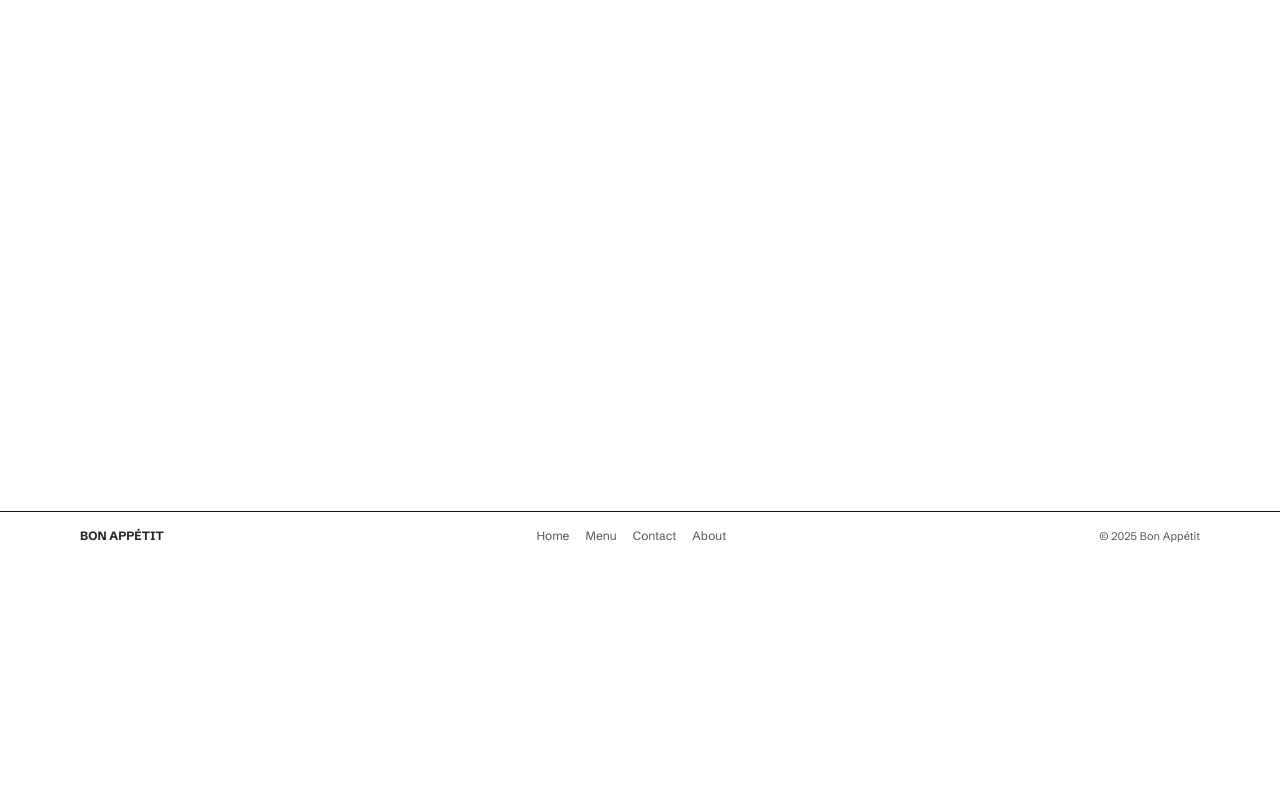
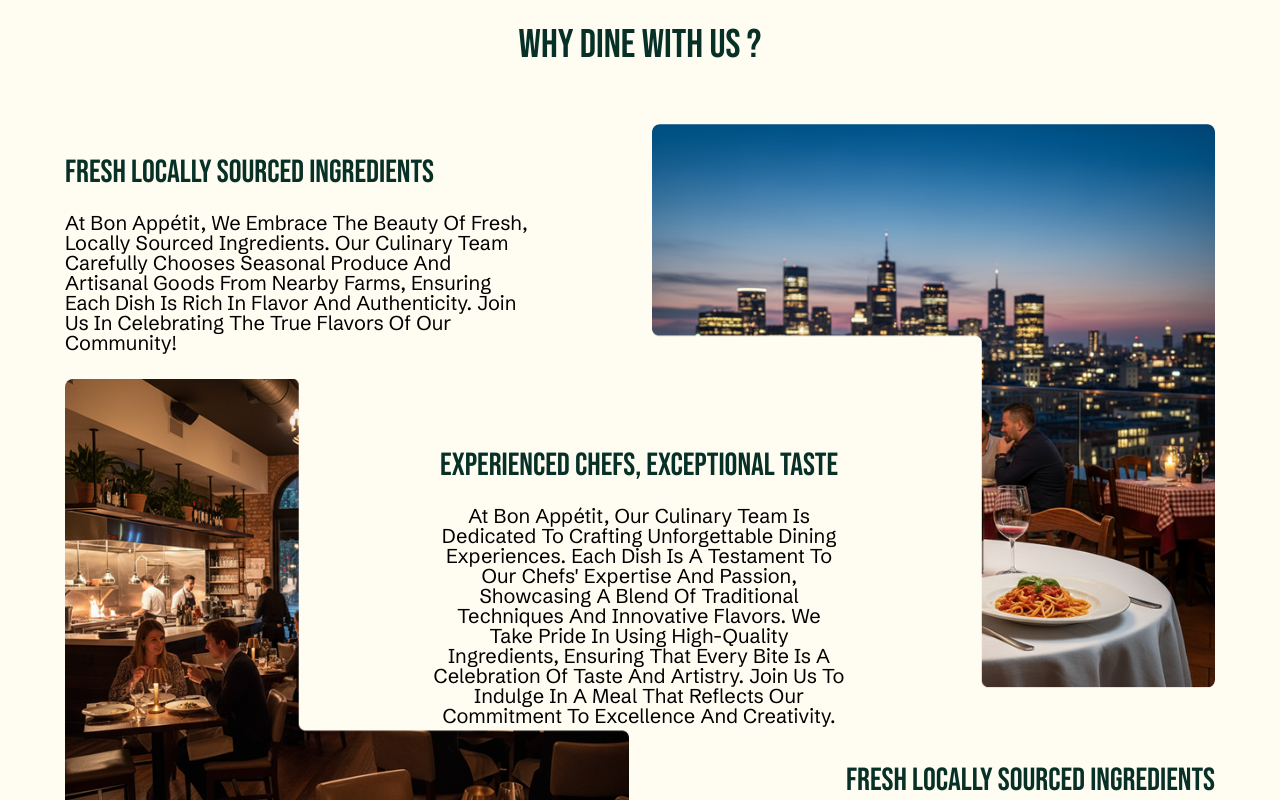
Before and after one commit to OrionLynn19/restaurant-bon-appetit, a Next.js app: page /about in a window 1280 px wide. Shown: the part 240-1040 px from the top of the page. Before the commit the page ends 800 px from the top, so only its background shows below. Built offline with nearby package versions, Linux system fonts and the light colour scheme.

Commit message:
feat:whyDineWithUs on AboutUs Page

```diff
--- a/src/app/about/page.tsx
+++ b/src/app/about/page.tsx
@@ -1,5 +1,12 @@
-export default function About(){
-    return(
-        <div className="p-10 text-center text-3xl text-orange-500">This is About</div>
-    );
+import WhyUs from "@/components/WhyUs";
+
+export default function About() {
+  return (
+    <>
+      <div className="p-10 text-center text-3xl text-orange-500">
+        This is About
+      </div>
+      <WhyUs />
+    </>
+  );
 }
--- /dev/null
+++ b/src/components/WhyUs.tsx
@@ -0,0 +1,117 @@
+"use client";
+
+import React from "react";
+import { whyUsData } from "@/data/whyUs";
+import Image from "next/image";
+
+const WhyUs: React.FC = () => {
+  return (
+    <section className="w-full bg-[#FFFCF1] py-12 lg:py-24 lg:px-16.25">
+      {/* Mobile Layout */}
+      <div className="block lg:hidden">
+        <div className="w-full max-w-[600px] min-w-[375px] min-h-[754px] mx-auto">
+          <div className="w-[calc(100%-20px)] max-w-[580px] min-w-[344px] min-h-[734px] flex flex-col gap-8 mx-auto">
+            <h2 className="w-full font-['Bebas_Neue'] font-normal text-2xl leading-none tracking-normal text-center capitalize m-0 text-[#073027]">
+              Why Dine With Us ?
+            </h2>
+
+            <div className="w-full h-auto aspect-[344/190]">
+              <Image
+                src="/images/whydinewithusmobile.png"
+                alt="Restaurant dining experience"
+                className="w-full h-full rounded-lg object-cover"
+                layout="responsive"
+                width={344}
+                height={190}
+              />
+            </div>
+
+            <div className="w-full flex flex-col gap-8">
+              {whyUsData.map((item) => (
+                <div key={item.id} className="w-full px-2">
+                  <h3 className="font-['Bebas_Neue'] font-normal mb-3 text-[#073027] text-[20px]">
+                    {item.title}
+                  </h3>
+                  <p className="font-['Schibsted_Grotesk'] font-normal text-sm leading-relaxed text-black m-0">
+                    {item.description}
+                  </p>
+                </div>
+              ))}
+            </div>
+          </div>
+        </div>
+      </div>
+
+      {/* Desktop Layout */}
+      <div className="hidden lg:block">
+        <div className="w-full max-w-[1440px] mx-auto">
+          {/* Image Container with Complex Layout */}
+          <div
+            className="relative w-full max-w-[1310px] h-auto mx-auto"
+            style={{ aspectRatio: "1310/1045" }}
+          >
+            {/* Section Title */}
+            <div className="w-full flex justify-center">
+              <h2 className="w-[243px] h-[28px] font-['Bebas_Neue'] font-normal text-[40px] leading-none text-center capitalize text-[#073027]">
+                Why dine with us ?
+              </h2>
+            </div>
+            {/* First Content Container - Top Left */}
+            <div className="absolute top-[14.35%] left-0 w-[40.69%] h-[17.7%] flex flex-col gap-6">
+              <h3 className="w-full font-['Bebas_Neue'] font-normal text-[2.44vw] xl:text-[32px] leading-none text-left capitalize text-[#073027]">
+                {whyUsData[0]?.title}
+              </h3>
+              <p className="w-full font-['Schibsted_Grotesk'] font-normal text-[1.53vw] xl:text-[20px] leading-none text-left capitalize text-black">
+                {whyUsData[0]?.description}
+              </p>
+            </div>
+
+            {/* Second Content Container - Middle Right */}
+            <div className="absolute top-[46.32%] left-[32.02%] w-[35.8%] h-[24.88%] flex flex-col gap-6">
+              <h3 className="w-full font-['Bebas_Neue'] font-normal text-[2.44vw] xl:text-[32px] leading-none text-center capitalize text-[#073027]">
+                {whyUsData[1]?.title}
+              </h3>
+              <p className="w-full font-['Schibsted_Grotesk'] font-normal text-[1.53vw] xl:text-[20px] leading-none text-center capitalize text-black">
+                {whyUsData[1]?.description}
+              </p>
+            </div>
+
+            {/* Third Content Container - Bottom Right */}
+            <div className="absolute top-[80.67%] left-[59.31%] w-[40.69%] h-[17.7%] flex flex-col gap-6">
+              <h3 className="w-full font-['Bebas_Neue'] font-normal text-[2.44vw] xl:text-[32px] leading-none text-right capitalize text-[#073027]">
+                {whyUsData[2]?.title}
+              </h3>
+              <p className="w-full font-['Schibsted_Grotesk'] font-normal text-[1.53vw] xl:text-[20px] leading-none text-right capitalize text-black">
+                {whyUsData[2]?.description}
+              </p>
+            </div>
+
+            {/* First Desktop Image - Bottom Left */}
+            <div className="absolute top-[38.56%] left-0 w-[49%] h-[61.44%]">
+              <Image
+                src="/images/whydinewithusdesktop1.png"
+                alt="Restaurant dining experience"
+                className="w-full h-full rounded-lg object-cover"
+                width={642}
+                height={642}
+              />
+            </div>
+
+            {/* Second Desktop Image - Top Right */}
+            <div className="absolute top-[10.81%] left-[51%] w-[49%] h-[61.44%]">
+              <Image
+                src="/images/whydinewithusdesktop2.png"
+                alt="Restaurant dining experience"
+                className="w-full h-full rounded-lg object-cover"
+                width={642}
+                height={642}
+              />
+            </div>
+          </div>
+        </div>
+      </div>
+    </section>
+  );
+};
+
+export default WhyUs;
```
